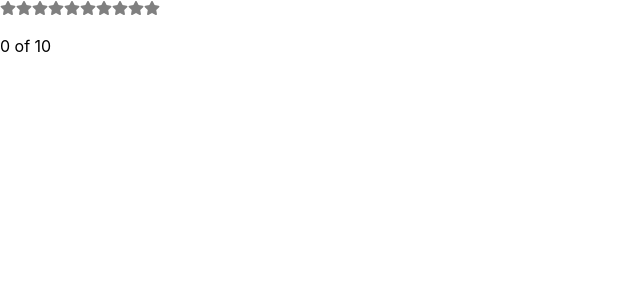
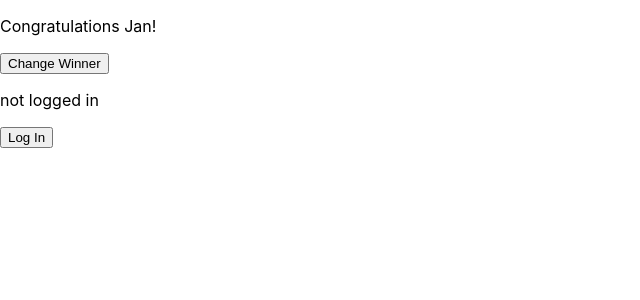
Before and after one commit to agalloch88/hooks-practice, a React (Create React App) app: page / in a window 1280 px wide. Shown: the top 300 px of the page, without its empty margins (0-640 px from the left). Built offline with nearby package versions, Linux system fonts and the light colour scheme.

Commit message:
useEffect and dependency array example with dynamic update of user/admin details

```diff
--- a/src/index.js
+++ b/src/index.js
@@ -1,44 +1,28 @@
-import React, { useState } from 'react';
+import React, { useState, useEffect } from 'react';
 import ReactDOM from 'react-dom';
 import './index.css';
 import reportWebVitals from './reportWebVitals';
-import { FaStar } from "react-icons/fa";
 
-// creates array of stars, value of which can be manipulated and changed
+function App() {
+  const [name, setName] = useState("Jan");
+  const [admin, setAdmin] = useState(false);
 
-const createArray = (length) => [...Array(length)];
+  useEffect(() => {
+    document.title = `Celebrate ${name}`
+  }, [name]);
 
-// function for each individual star. starts as gray, when chlicked onSelect fires and changes color to red
-
-function Star({ selected = false, onSelect }) {
-  return (
-    <FaStar
-      color={selected ? "red" : "gray"}
-      onClick={onSelect}
-    />
-  );
-}
-
-function StarRating({ totalStars = 5 }) {
-  // useState manages the selection and counting of stars and dynamically updates
-  const [selectedStars, setSelectedStars] = useState(0);
+  useEffect(() => {
+    console.log(`The user is: ${admin ? "admin" : "not admin"}.`);
+  }, [admin]);
 
   return (
-    <>
-      {createArray(totalStars).map((n, i) =>
-        (<Star
-          key={i}
-          selected={selectedStars > i}
-          onSelect={() => setSelectedStars(i + 1)}
-        />
-      ))}
-      <p>{selectedStars} of {totalStars}</p>
-    </>
-  );
-}
-
-function App() {
-  return <StarRating totalStars={10} />;
+    <section>
+      <p>Congratulations {name}!</p>
+      <button onClick={() => setName("Will")}>Change Winner</button>
+      <p>{admin ? "logged in" : "not logged in"}</p>
+      <button onClick={() => setAdmin(true)}>Log In</button>
+    </section>
+  )
 }
 
 ReactDOM.render(
```
